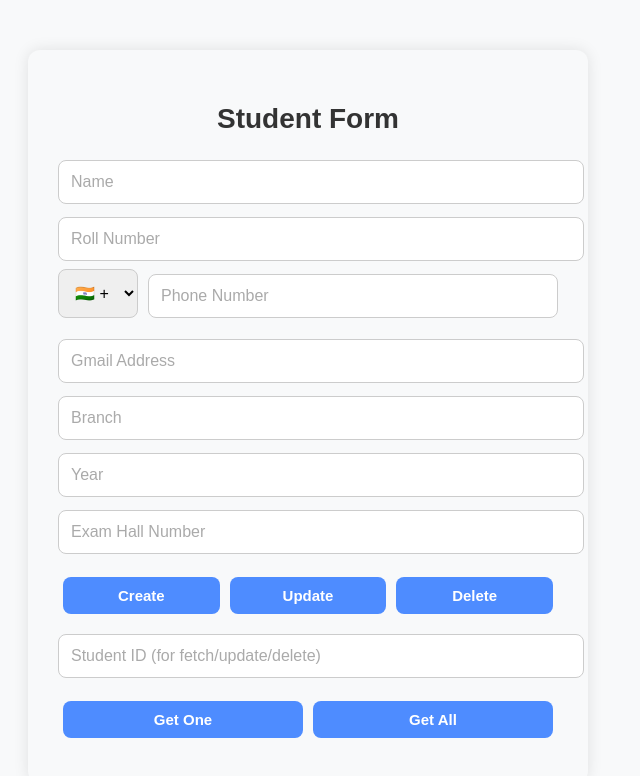
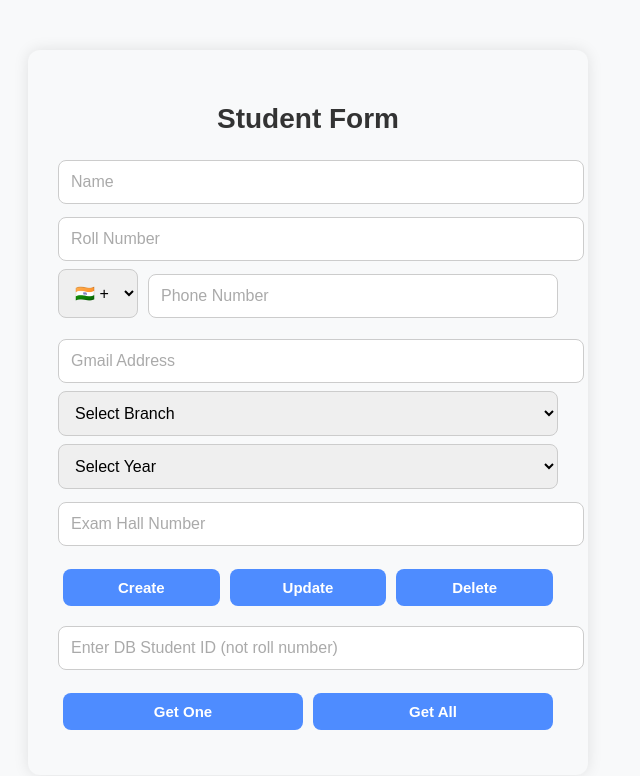
Before and after one commit to PAVANI2511/NoticeBoard, a React (Create React App) app: page /student in a window 1280 px wide. Shown: the top 776 px of the page, without its empty margins (332-972 px from the left). Built offline with nearby package versions, Linux system fonts and the light colour scheme.

Commit message:
update components

```diff
--- a/src/components/Departments.js
+++ b/src/components/Departments.js
@@ -22,7 +22,6 @@ const Departments = () => {
     EEE: 'Electrical & Electronics Engineering (EEE)',
     MEC: 'Mechanical Engineering (MEC)',
     CIV: 'Civil Engineering (CIV)',
-    ME: 'Mechanical Engineering (ME)', // fallback for ME
   };
 
   useEffect(() => {
--- a/src/components/Student.js
+++ b/src/components/Student.js
@@ -16,10 +16,10 @@ function Student() {
 
   const [fieldMessages, setFieldMessages] = useState({});
   const [isLiveValid, setIsLiveValid] = useState({});
-  const [studentId, setStudentId] = useState("");
+  const [studentId, setStudentId] = useState(""); // DB ID for update/delete
   const [error, setError] = useState("");
 
-  const token = localStorage.getItem("token");
+  const token = localStorage.getItem("jwtToken");
 
   const validatePhone = (code, number) => {
     if (code === "+91") {
@@ -32,10 +32,10 @@ function Student() {
         ? { valid: true, message: "Valid US number" }
         : { valid: false, message: "US number: 10 digits, starts 2-9" };
     }
-    if (code === "+49") {
-      return /^\d{11}$/.test(number)
-        ? { valid: true, message: "Valid German number" }
-        : { valid: false, message: "German number: 11 digits" };
+    if (code === "+44") {
+      return /^\d{10}$/.test(number)
+        ? { valid: true, message: "Valid UK number" }
+        : { valid: false, message: "UK number: 10 digits" };
     }
     return { valid: false, message: "Unsupported country" };
   };
@@ -46,11 +46,11 @@ function Student() {
     const { name, value } = e.target;
 
     if (name === "phone_number") {
-      const maxLen = form.countryCode === "+49" ? 11 : 10;
+      const maxLen = 10;
       if (value.length > maxLen) return;
     }
-
     if (name === "roll_number" && value.length > 10) return;
+    if (name === "year" && value.length > 1) return;
 
     setForm((prev) => ({ ...prev, [name]: value }));
     setError("");
@@ -61,6 +61,9 @@ function Student() {
     if (["name", "branch", "year", "exam_hall_number"].includes(name)) {
       if (!value.trim()) {
         message = "This field is required";
+        valid = false;
+      } else if (name === "year" && (!/^[1-4]$/.test(value))) {
+        message = "Year must be between 1 and 4";
         valid = false;
       } else {
         message = "Looks good!";
@@ -104,7 +107,7 @@ function Student() {
 
   const handleCreate = async () => {
     try {
-      const response = await fetch("http://127.0.0.1:8000/api/students/", {
+      const response = await fetch("http://localhost:8000/api/students/", {
         method: "POST",
         headers: {
           "Content-Type": "application/json",
@@ -126,7 +129,7 @@ function Student() {
 
   const handleUpdate = async () => {
     if (!studentId) {
-      alert("Enter student ID to update.");
+      alert("Please enter the Student ID (DB ID) to update.");
       return;
     }
     try {
@@ -152,7 +155,7 @@ function Student() {
 
   const handleDelete = async () => {
     if (!studentId) {
-      alert("Enter student ID to delete.");
+      alert("Please enter the Student ID (DB ID) to delete.");
       return;
     }
     try {
@@ -241,7 +244,7 @@ function Student() {
           <select name="countryCode" value={form.countryCode} onChange={handleChange}>
             <option value="+91">🇮🇳 +91</option>
             <option value="+1">🇺🇸 +1</option>
-            <option value="+49">🇩🇪 +49</option>
+            <option value="+44">🇬🇧 +44</option>
           </select>
           <input type="tel" name="phone_number" placeholder="Phone Number" value={form.phone_number} onChange={handleChange} />
         </div>
@@ -258,11 +261,29 @@ function Student() {
           </p>
         )}
 
-        <input type="text" name="branch" placeholder="Branch" value={form.branch} onChange={handleChange} />
-        <input type="text" name="year" placeholder="Year" value={form.year} onChange={handleChange} />
+        <select name="branch" value={form.branch} onChange={handleChange}>
+          <option value="">Select Branch</option>
+          <option value="CSE">CSE</option>
+          <option value="CAI">CSE - AI</option>
+          <option value="CSM">CSE - AI & ML</option>
+          <option value="CSN">CSE - Networks</option>
+          <option value="CST">CSE - Tech</option>
+          <option value="CSD">CSE - Data Science</option>
+          <option value="CSC">CSE - Cyber Sec</option>
+          <option value="ECE">ECE</option>
+          <option value="EEE">EEE</option>
+          <option value="CIV">CIV</option>
+        </select>
+
+        <select name="year" value={form.year} onChange={handleChange}>
+          <option value="">Select Year</option>
+          <option value="1">1</option>
+          <option value="2">2</option>
+          <option value="3">3</option>
+          <option value="4">4</option>
+        </select>
+
         <input type="text" name="exam_hall_number" placeholder="Exam Hall Number" value={form.exam_hall_number} onChange={handleChange} />
-
-        {error && <p className="error-text">{error}</p>}
 
         <div className="btn-group">
           <button type="button" onClick={handleCreate}>Create</button>
@@ -270,7 +291,12 @@ function Student() {
           <button type="button" onClick={handleDelete}>Delete</button>
         </div>
 
-        <input type="text" value={studentId} onChange={(e) => setStudentId(e.target.value)} placeholder="Student ID (for fetch/update/delete)" />
+        <input
+          type="text"
+          value={studentId}
+          onChange={(e) => setStudentId(e.target.value)}
+          placeholder="Enter DB Student ID (not roll number)"
+        />
 
         <div className="btn-group">
           <button type="button" onClick={handleGetSingle}>Get One</button>
```
